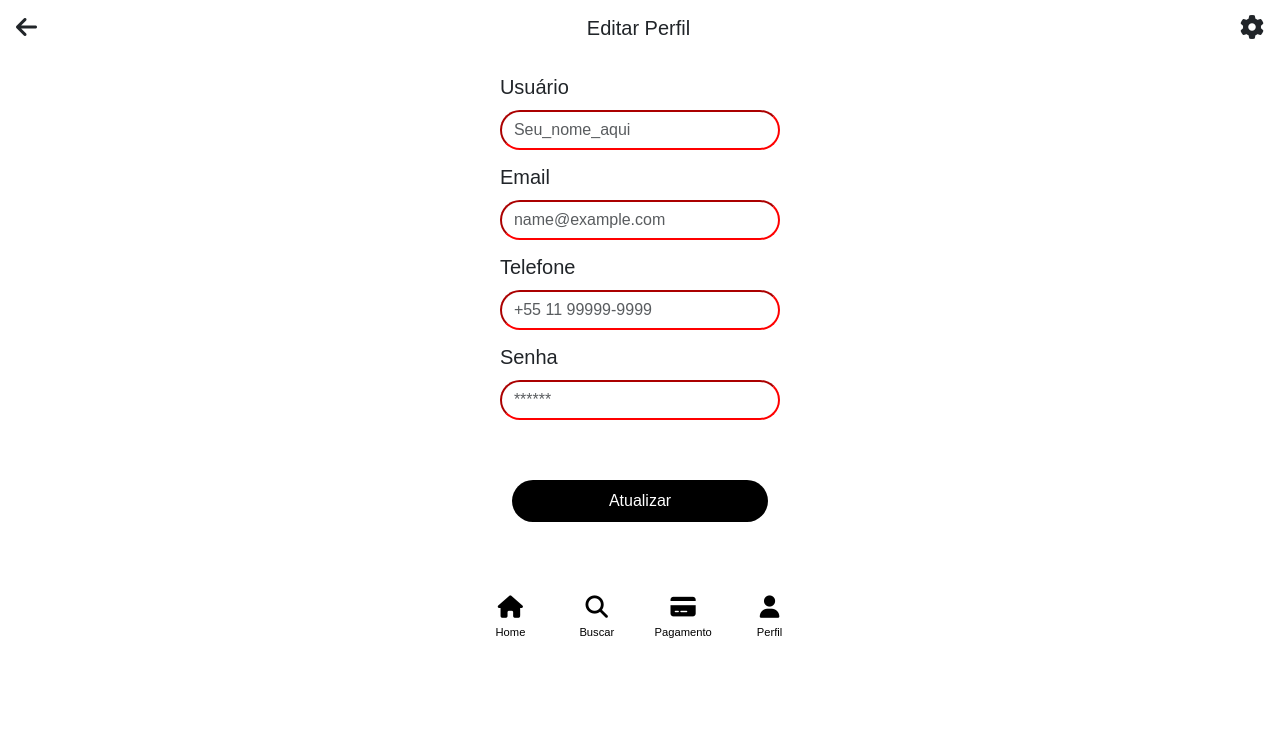
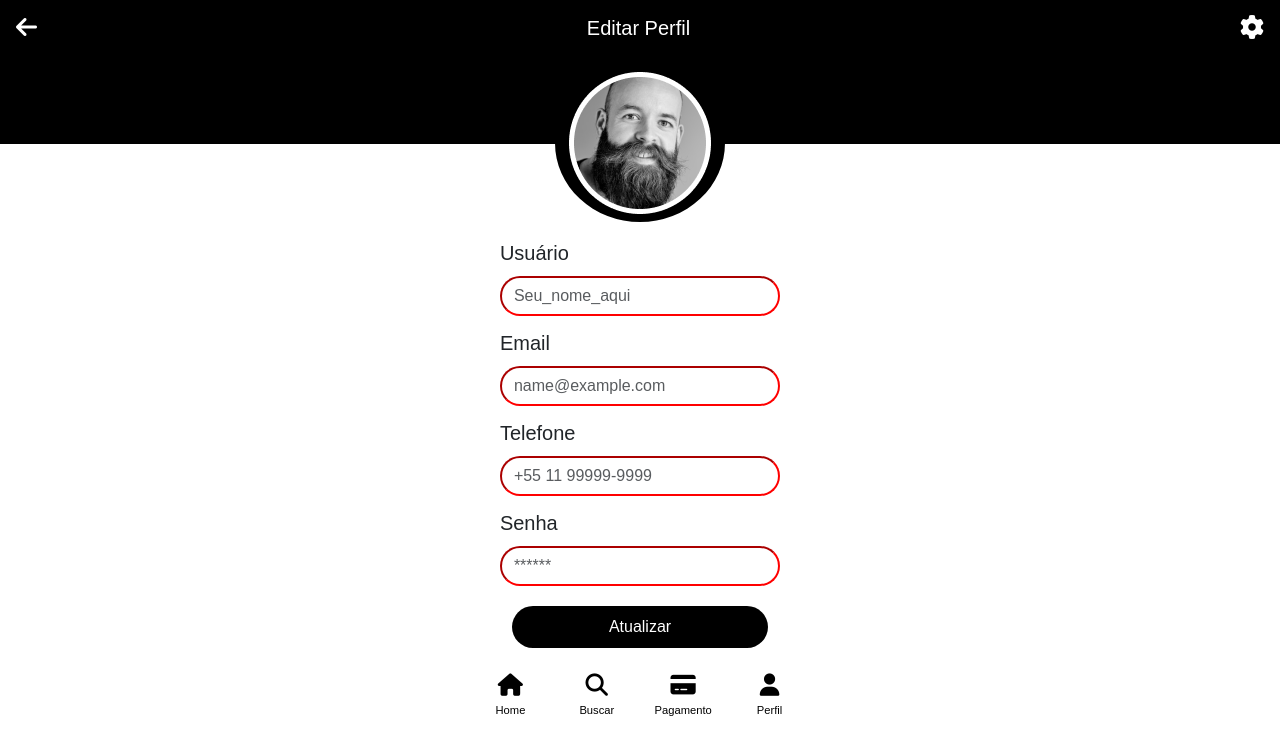
Before and after one commit to Gabi-Bomfim/easy-carros-BRQ, a plain HTML site: page src/pages/tela.perfil.html in a window 1280 px wide. Drawn offline with nearby package versions, Linux system fonts and the light colour scheme.

Commit message:
tela perfil

```diff
--- a/src/pages/tela.perfil.html
+++ b/src/pages/tela.perfil.html
@@ -18,17 +18,7 @@
 
 <body>
     <header>
-        <div class="d-flex justify-content-between m-3">
-            <div>
-                <i class="fa-solid fa-arrow-left fa-xl"></i>
-            </div>
-            <div>
-                <h5>Editar Perfil</h5>
-            </div>
-            <div>
-                <i class="fa-solid fa-gear fa-xl"></i>
-            </div>
-        </div>
+
 
 
         <!-- <nav class="navbar navbar-expand-lg nav-web">
@@ -68,6 +58,23 @@
     </header>
 
     <section>
+        <div class="teste">
+            <div class="d-flex justify-content-between header-profile p-3">
+                <div>
+                    <i class="fa-solid fa-arrow-left fa-xl"></i>
+                </div>
+                <div>
+                    <h5>Editar Perfil</h5>
+                </div>
+                <div>
+                    <i class="fa-solid fa-gear fa-xl"></i>
+                </div>
+            </div>
+            <div class="container d-flex justify-content-center ">
+                <button class="btn profile-img " type="button"><img src="../assets/images/profile.png" alt=""></button>
+            </div>
+        </div>
+
         <div class="d-grid gap-2 col-10 mx-auto mt-2">
             <form action="#" class="d-grid gap-2 mt-2 botoes">
 
@@ -95,7 +102,7 @@
                         placeholder="******" required>
                 </div>
 
-                <div class="container d-flex justify-content-center my-5">
+                <div class="container d-flex justify-content-center mt-2">
                     <button class="btn btn-atualizar rounded-pill" type="submit">Atualizar</button>
                 </div>
             </form>
--- a/src/styles/tela.perfil.css
+++ b/src/styles/tela.perfil.css
@@ -1,3 +1,17 @@
+.header-profile {
+    color: white;
+}
+
+.teste {
+    background-image: linear-gradient(to bottom, black 0, black 65%, white 35%);
+}
+
+.profile-img {
+    border: 2px solid black;
+    border-radius: 50%;
+    background-color: black;
+}
+
 .btn-atualizar {
     background-color: black;
     color: white;
```
Also changed, not shown: src/assets/images/profile.png (added).
